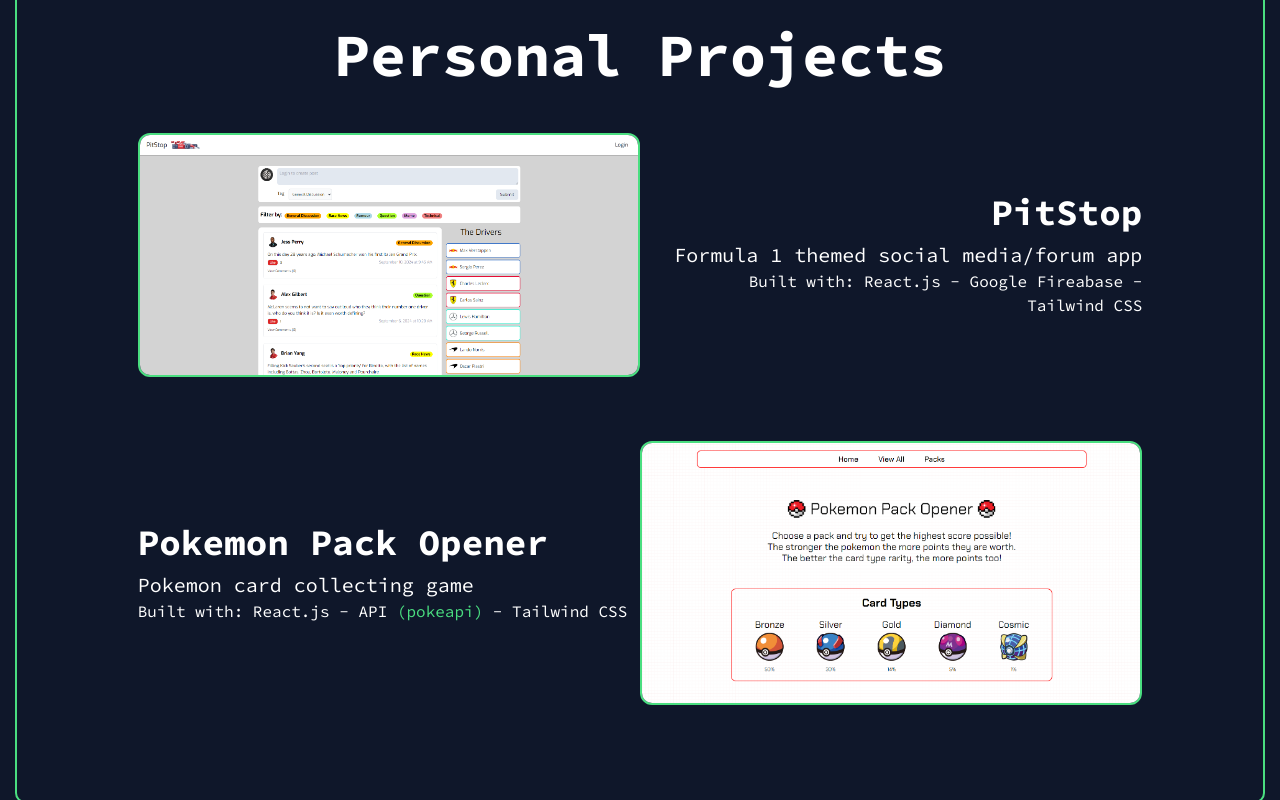
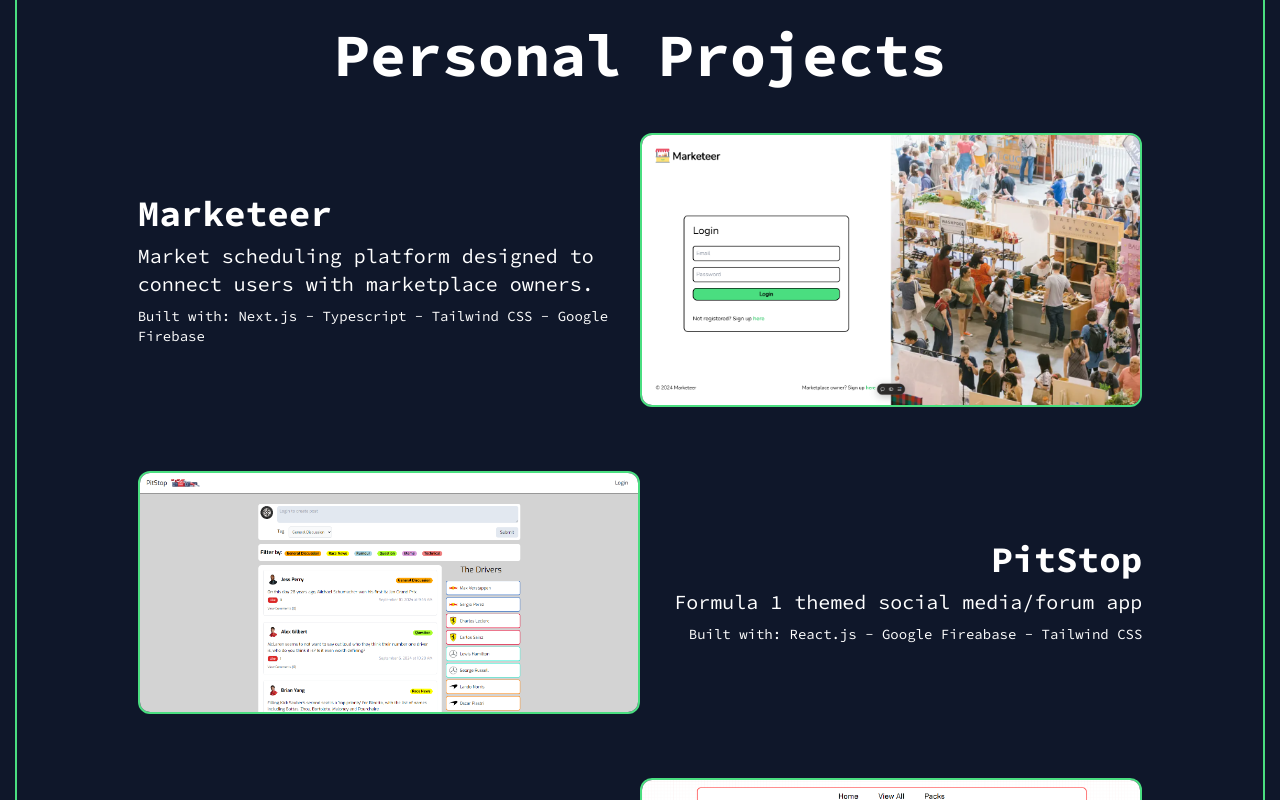
Before and after one commit to NickRoberts26/nick-roberts-portfolio-v2, a React (Vite) app: page / in a window 1280 px wide. Shown: the part 3040-3840 px from the top of the page. Built offline with nearby package versions, Linux system fonts and the light colour scheme.

Commit message:
Added updated resume and new project

```diff
--- a/src/App.jsx
+++ b/src/App.jsx
@@ -115,13 +115,25 @@
                         <h2 className='text-center text-3xl lg:text-6xl font-bold bg-bl mb-12'>Personal Projects</h2>
                         <div className='mb-16'>
                             <div className='grid grid-cols-1 lg:grid-cols-2 mb-2'>
+                                <a href='https://marketeer-market-scheduler.vercel.app/' target="_blank" className='lg:order-2'>
+                                    <img src="/marketeer-screenshot.PNG" alt="" className='glow border-2 border-green-400 rounded-xl mb-6 lg:mb-0' />
+                                </a>
+                                <div className='flex flex-col justify-center mr-4'>
+                                    <h3 className='text-2xl lg:text-4xl font-bold mb-2'>Marketeer</h3>
+                                    <h4 className='text-lg lg:text-xl mb-2'>Market scheduling platform designed to connect users with marketplace owners.</h4>
+                                    <p className='text-sm'>Built with: Next.js - Typescript - Tailwind CSS - Google Firebase</p>
+                                </div>
+                            </div>
+                        </div>
+                        <div className='mb-16'>
+                            <div className='grid grid-cols-1 lg:grid-cols-2 mb-2'>
                                 <a href='https://pit-stop-seven.vercel.app/' target="_blank" className=''>
                                     <img src="/pit-stop.PNG" alt="" className='glow border-2 border-green-400 rounded-xl mb-6 lg:mb-0' />
                                 </a>
                                 <div className='lg:ml-6 flex flex-col justify-center lg:text-right'>
                                     <h3 className='text-2xl lg:text-4xl font-bold mb-2'>PitStop</h3>
-                                    <h4 className='text-lg lg:text-xl'>Formula 1 themed social media/forum app</h4>
-                                    <p>Built with: React.js - Google Fireabase - Tailwind CSS</p>
+                                    <h4 className='text-lg lg:text-xl mb-2'>Formula 1 themed social media/forum app</h4>
+                                    <p className='text-sm'>Built with: React.js - Google Fireabase - Tailwind CSS</p>
                                 </div>
                             </div>
                         </div>
@@ -132,8 +144,8 @@
                                 </a>
                                 <div className='flex flex-col justify-center'>
                                     <h3 className='text-2xl lg:text-4xl font-bold mb-2'>Pokemon Pack Opener</h3>
-                                    <h4 className='text-lg lg:text-xl'>Pokemon card collecting game</h4>
-                                    <p>Built with: React.js - API <a href="https://pokeapi.co/" target="_blank" className='text-green-400 hover:underline'>(pokeapi)</a> - Tailwind CSS</p>
+                                    <h4 className='text-lg lg:text-xl mb-2'>Pokemon card collecting game</h4>
+                                    <p className='text-sm'>Built with: React.js - API <a href="https://pokeapi.co/" target="_blank" className='text-green-400 hover:underline'>(pokeapi)</a> - Tailwind CSS</p>
                                 </div>
                             </div>
                         </div>
```
Also changed, not shown: public/marketeer-screenshot.PNG (added), 1 other file (tests, documents, lock files or other folders).
